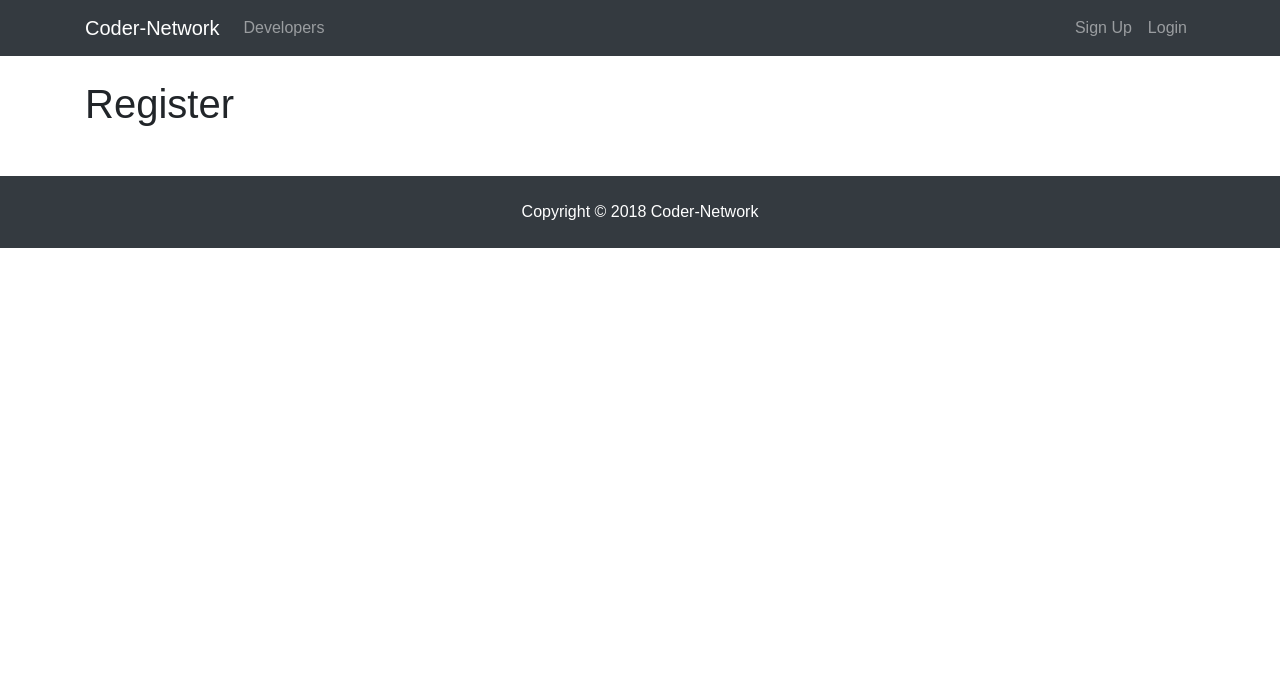
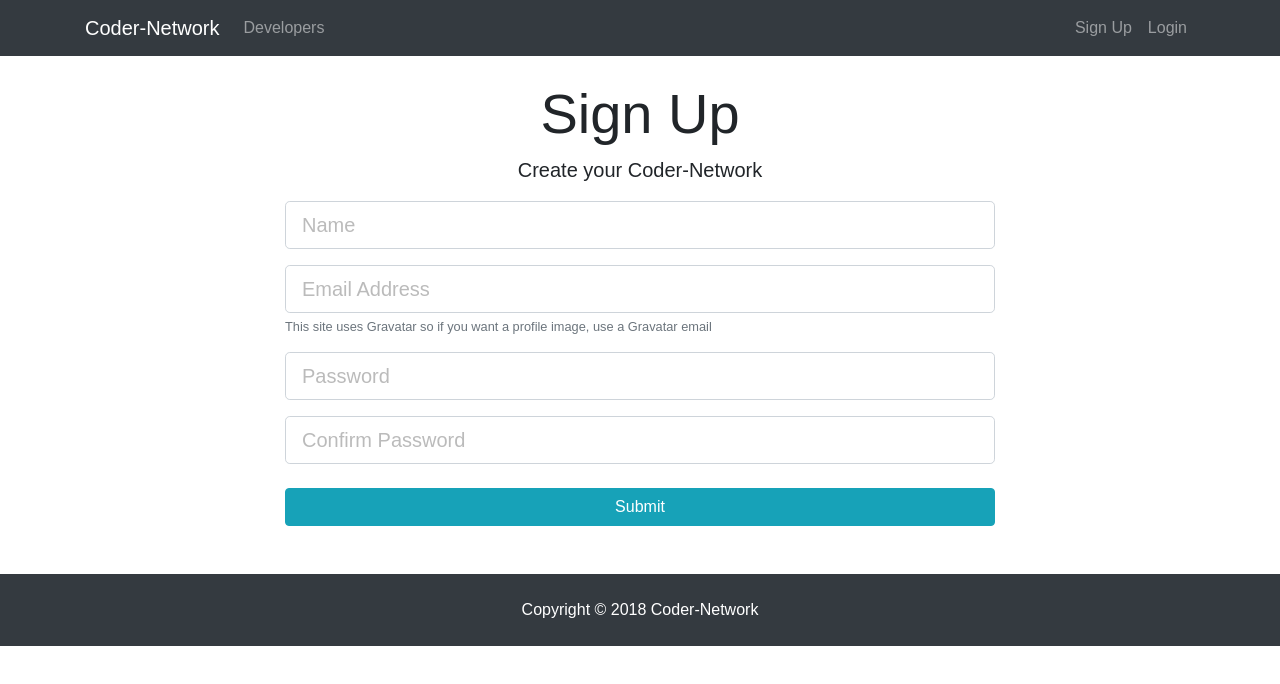
Before and after one commit to montygoldy/devsocial, a React (Create React App) app in the folder client/: page /register in a window 1280 px wide. Shown: the top 684 px of the page. Built offline with nearby package versions, Linux system fonts and the light colour scheme.

Commit message:
Added basic form to register and login page as well as added onChange and onSubmit for the register form

```diff
--- a/client/src/components/auth/Login.js
+++ b/client/src/components/auth/Login.js
@@ -2,8 +2,36 @@ import React from "react";
 
 const Login = () => {
   return (
-    <div>
-      <h1>Login</h1>
+    <div className="login">
+      <div className="container">
+        <div className="row">
+          <div className="col-md-8 m-auto">
+            <h1 className="display-4 text-center">Log In</h1>
+            <p className="lead text-center">
+              Sign in to your Code-network account
+            </p>
+            <form action="dashboard.html">
+              <div className="form-group">
+                <input
+                  type="email"
+                  className="form-control form-control-lg"
+                  placeholder="Email Address"
+                  name="email"
+                />
+              </div>
+              <div className="form-group">
+                <input
+                  type="password"
+                  className="form-control form-control-lg"
+                  placeholder="Password"
+                  name="password"
+                />
+              </div>
+              <input type="submit" className="btn btn-info btn-block mt-4" />
+            </form>
+          </div>
+        </div>
+      </div>
     </div>
   );
 };
--- a/client/src/components/auth/Register.js
+++ b/client/src/components/auth/Register.js
@@ -1,11 +1,100 @@
-import React from "react";
+import React, { Component } from "react";
 
-const Register = () => {
-  return (
-    <div>
-      <h1>Register</h1>
-    </div>
-  );
-};
+class Register extends Component {
+  constructor() {
+    super();
+
+    this.state = {
+      name: "",
+      email: "",
+      password: "",
+      password2: "",
+      errors: {}
+    };
+  }
+
+  onChange = e => {
+    const { name, value } = e.target;
+    this.setState({
+      [name]: value
+    });
+  };
+
+  onSubmit = e => {
+    e.preventDefault();
+    const { name, email, password, password2 } = this.state;
+    const newUser = {
+      name,
+      email,
+      password,
+      password2
+    };
+
+    console.log(newUser);
+  };
+
+  render() {
+    return (
+      <div className="register">
+        <div className="container">
+          <div className="row">
+            <div className="col-md-8 m-auto">
+              <h1 className="display-4 text-center">Sign Up</h1>
+              <p className="lead text-center">Create your Coder-Network</p>
+              <form onSubmit={this.onSubmit}>
+                <div className="form-group">
+                  <input
+                    type="text"
+                    className="form-control form-control-lg"
+                    placeholder="Name"
+                    name="name"
+                    value={this.state.name}
+                    onChange={this.onChange}
+                    required
+                  />
+                </div>
+                <div className="form-group">
+                  <input
+                    type="email"
+                    className="form-control form-control-lg"
+                    placeholder="Email Address"
+                    name="email"
+                    value={this.state.email}
+                    onChange={this.onChange}
+                  />
+                  <small className="form-text text-muted">
+                    This site uses Gravatar so if you want a profile image, use
+                    a Gravatar email
+                  </small>
+                </div>
+                <div className="form-group">
+                  <input
+                    type="password"
+                    className="form-control form-control-lg"
+                    placeholder="Password"
+                    name="password"
+                    password={this.state.password}
+                    onChange={this.onChange}
+                  />
+                </div>
+                <div className="form-group">
+                  <input
+                    type="password"
+                    className="form-control form-control-lg"
+                    placeholder="Confirm Password"
+                    name="password2"
+                    value={this.state.password2}
+                    onChange={this.onChange}
+                  />
+                </div>
+                <input type="submit" className="btn btn-info btn-block mt-4" />
+              </form>
+            </div>
+          </div>
+        </div>
+      </div>
+    );
+  }
+}
 
 export default Register;
--- a/client/src/components/layout/Landing.js
+++ b/client/src/components/layout/Landing.js
@@ -8,7 +8,7 @@ const Landing = () => {
         <div className="container">
           <div className="row">
             <div className="col-md-12 text-center">
-              <h1 className="display-3 mb-4">Developer Connector</h1>
+              <h1 className="display-3 mb-4">Coder-Network</h1>
               <p className="lead">
                 Create a developer profile/portfolio, share posts and get help
                 from other developers
```
